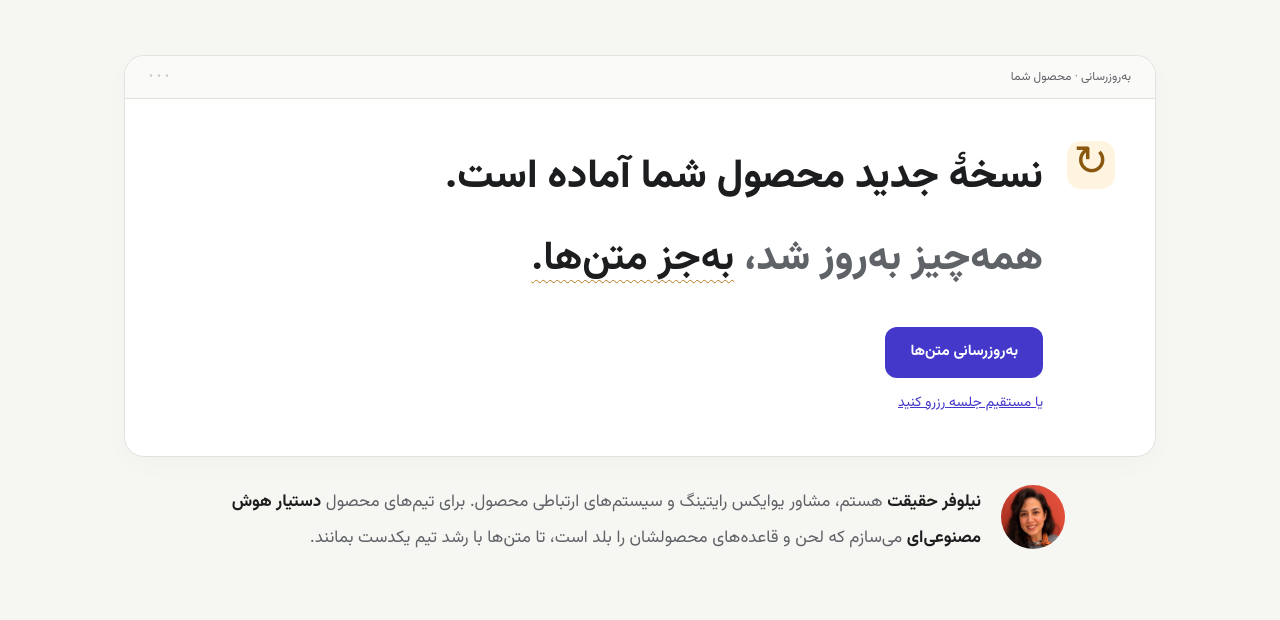
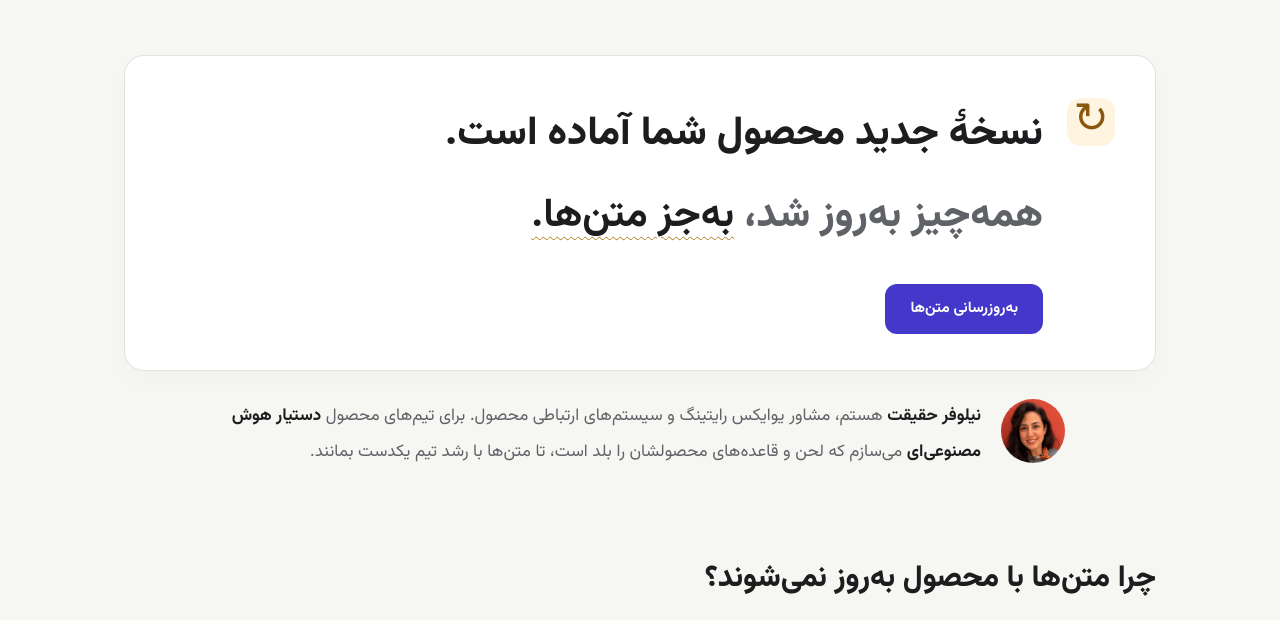
Before and after one commit to nil8farr/nil8farr.github.io, an Astro site: page / in a window 1280 px wide. Shown: the part 102-722 px from the top of the page. Built offline with nearby package versions, Linux system fonts and the light colour scheme; Astro itself is replaced by a stand-in of ours.

Commit message:
Hero: remove update bar and secondary booking link
Co-Authored-By: Devin AI <158243242+devin-ai-integration[bot]@users.noreply.github.com>

```diff
--- a/src/copy/home.md
+++ b/src/copy/home.md
@@ -37,13 +37,10 @@ header:
   linkedin: "لینکدین"
 
 hero:
-  barLabel: "به‌روزرسانی"
-  barContext: "محصول شما"
   line1: "نسخهٔ جدید محصول شما آماده است."
   line2Start: "همه‌چیز به‌روز شد، "
   line2End: "به‌جز متن‌ها."
   button: "به‌روزرسانی متن‌ها"
-  secondary: "یا مستقیم جلسه رزرو کنید"
   intro: "نیلوفر حقیقت هستم، مشاور یوایکس رایتینگ و سیستم‌های ارتباطی محصول. برای تیم‌های محصول دستیار هوش مصنوعی‌ای می‌سازم که لحن و قاعده‌های محصولشان را بلد است، تا متن‌ها با رشد تیم یکدست بمانند."
   # عکس کوچک کنار متن معرفی. بهترین: عکس پرتره، مربع.
   photo: "/images/niloofar.jpg"
--- a/src/pages/index.astro
+++ b/src/pages/index.astro
@@ -17,10 +17,9 @@ while (rest) {
 <Base title={c.seo.title} description={c.seo.description} header={c.header} bookingHref={c.links.booking} linkedinHref={c.links.linkedin} footer={c.footer}>
   <section class="hero" id="hero" aria-labelledby="hero-title"><div class="wrap">
     <div class="update">
-      <div class="update-bar"><span>{c.hero.barLabel} · {c.hero.barContext}</span><span class="dots" aria-hidden="true">•••</span></div>
       <div class="update-body"><span class="update-icon" aria-hidden="true">↻</span><div class="hero-body">
         <h1 id="hero-title">{c.hero.line1}<span class="l2">{c.hero.line2Start}<b class="squiggle">{c.hero.line2End}</b></span></h1>
-        <div class="update-actions"><a class="btn hero-btn" href="#services">{c.hero.button}</a><a class="hero-secondary" href={c.links.booking} {...ext}>{c.hero.secondary}</a></div>
+        <div class="update-actions"><a class="btn hero-btn" href="#services">{c.hero.button}</a></div>
       </div></div>
     </div>
     <div class="intro">{c.hero.photo && <img src={c.hero.photo} alt="" width="64" height="64" />}<p>{introParts.map((p) => p.em ? <strong>{p.text}</strong> : p.text)}</p></div>
--- a/src/styles/global.css
+++ b/src/styles/global.css
@@ -51,8 +51,6 @@ section { padding: var(--section-space) 0; scroll-margin-top: 24px; }
 .menu-btn, .mobile-booking { display: none; }
 .hero { padding-top: 28px; padding-bottom: 28px; }
 .update { border: 1px solid var(--line); border-radius: var(--radius); background: var(--surface); overflow: hidden; box-shadow: var(--shadow); }
-.update-bar { padding: 10px 24px; display: flex; justify-content: space-between; border-bottom: 1px solid var(--line); background: #FAFAF8; font-size: 12px; color: var(--muted); }
-.dots { color: #CBCDC5; letter-spacing: 4px; }
 .update-body { display: flex; gap: 24px; padding: 42px 40px 36px; }
 .update-icon { flex: none; display: grid; place-items: center; width: 48px; height: 48px; background: var(--warn-soft); color: var(--warn-text); border-radius: 14px; font: 42px/1 var(--font); }
 .hero-body { flex: 1; }
@@ -60,7 +58,6 @@ h1 { font-size: 40px; font-weight: 800; line-height: 1.8; }
 h1 .l2 { display: block; margin-top: 10px; color: var(--muted); }
 .squiggle { color: var(--ink); text-decoration: underline wavy var(--warn); text-underline-offset: 10px; text-decoration-thickness: 1px; }
 .update-actions { margin-top: 32px; }
-.hero-secondary { display: block; width: fit-content; min-height: 30px; margin-top: 12px; color: var(--accent); font-size: 14px; }
 .intro { display: flex; gap: 20px; max-width: 850px; margin: 28px auto 0; align-items: flex-start; color: var(--muted); }
 .intro img { border-radius: 50%; width: 64px; height: 64px; object-fit: cover; flex: none; }
 .intro p { margin: 0; font-size: 17px; line-height: 2.1; }
@@ -131,14 +128,12 @@ h1 .l2 { display: block; margin-top: 10px; color: var(--muted); }
   .site-nav .btn { display: none; }
   .social-label { position: static; width: auto; height: auto; clip: auto; margin-inline-start: 8px; }
   .hero { padding-top: 16px; padding-bottom: 22px; }
-  .update-bar { padding: 10px 20px; font-size: 11px; }
   .update-body { flex-direction: column; gap: 20px; padding: 24px; }
   .update-icon { width: 42px; height: 42px; font-size: 36px; }
   h1 { font-size: 29px; line-height: 1.9; }
   h1 .l2 { margin-top: 18px; }
   .squiggle { display: block; }
   .update-actions { margin-top: 32px; }
-  .hero-secondary { font-size: 13px; }
   .intro { display: block; margin: 26px 0 0; }
   .intro img { float: right; width: 48px; height: 48px; margin: 7px 0 0 16px; }
   .intro p { font-size: 16px; line-height: 2.1; }
```
